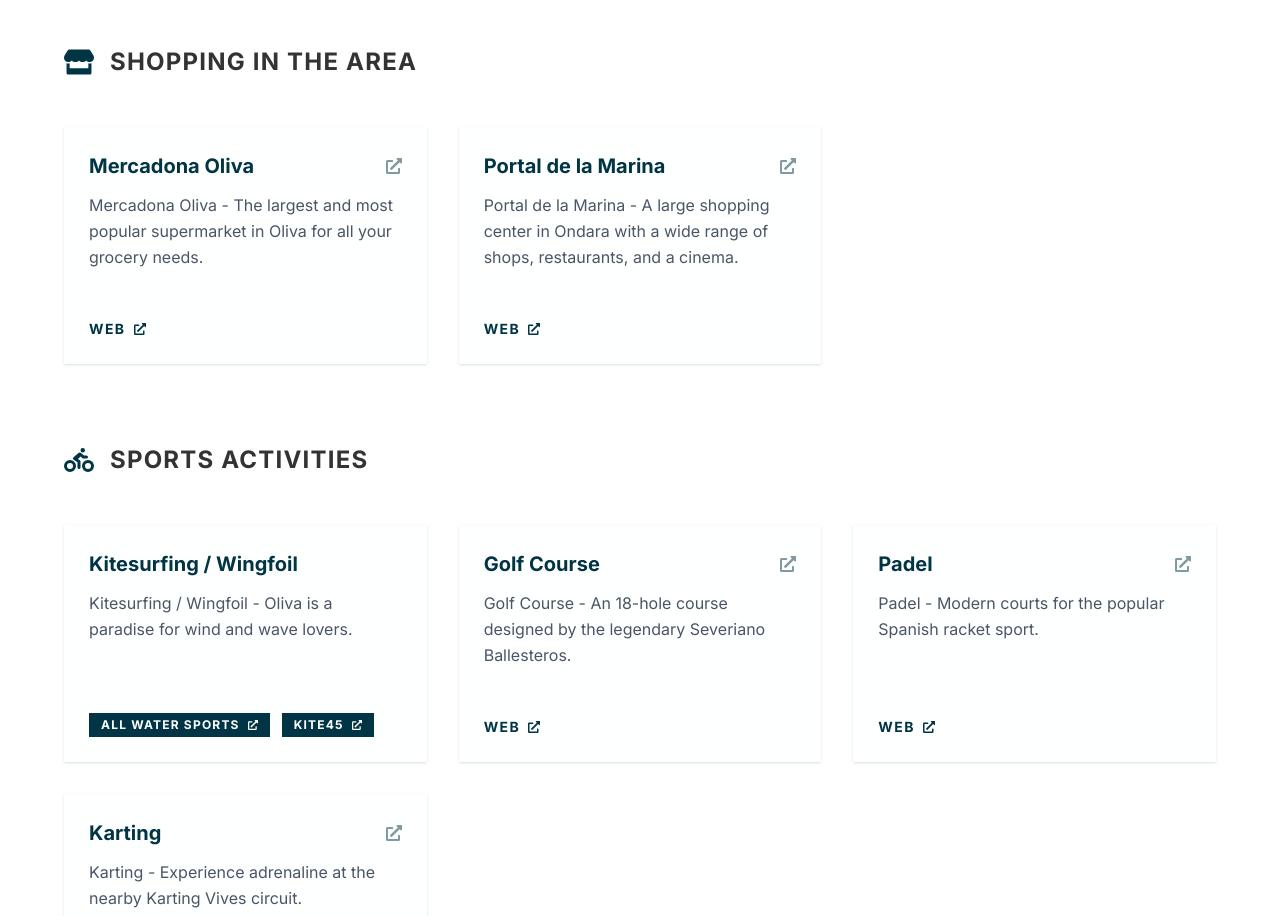
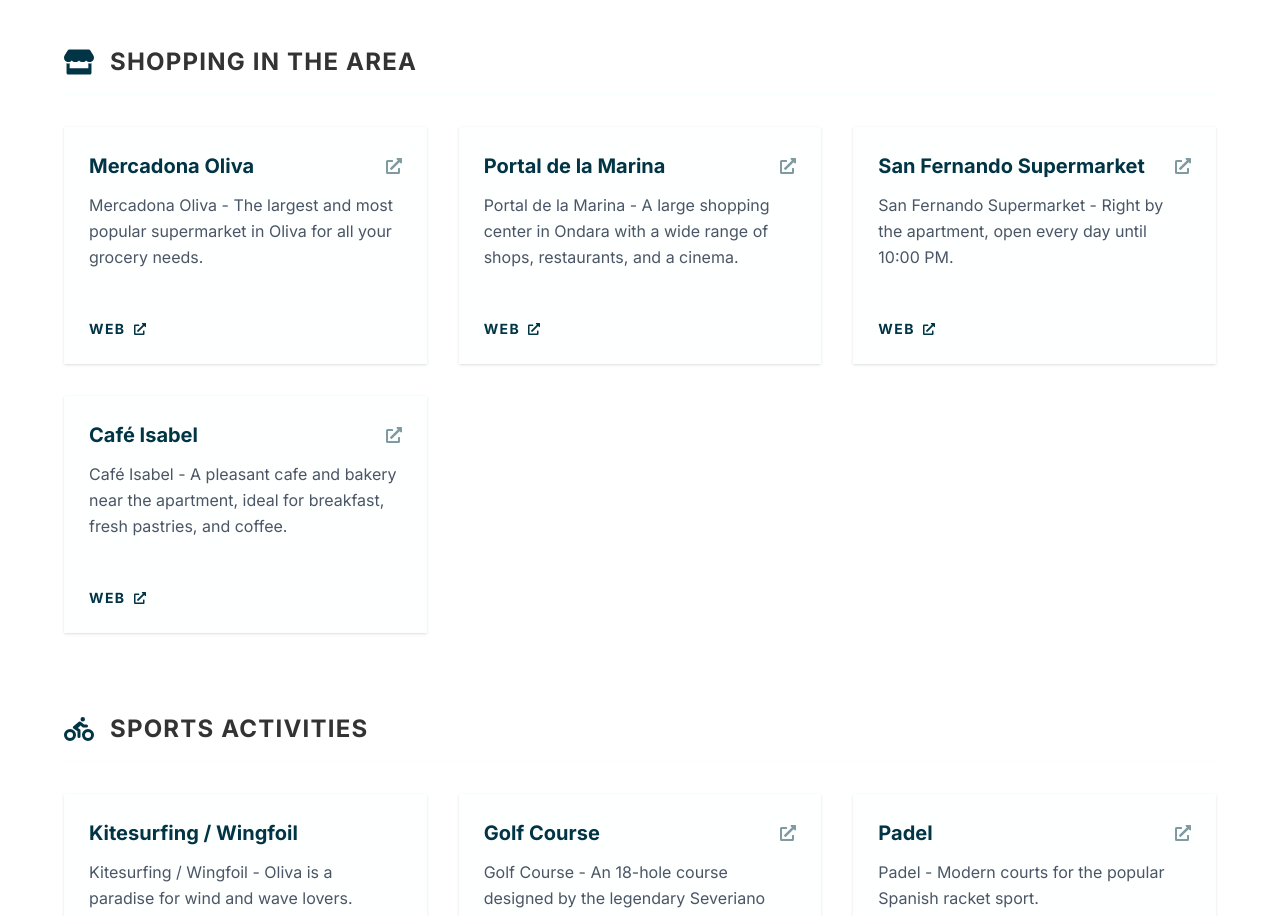
Before and after one commit to KikaF/olivabeachapartment, a Next.js app: page /en/location in a window 1280 px wide. Shown: the part 1300-2216 px from the top of the page. Built offline with nearby package versions, Linux system fonts and the light colour scheme.

Commit message:
Add new establishments to LocationContent

```diff
--- a/components/sections/LocationContent.tsx
+++ b/components/sections/LocationContent.tsx
@@ -93,6 +93,16 @@
                     name: "Portal de la Marina",
                     description: t("establishments.portal"),
                     link: "https://portaldelamarina.org/",
+                },
+                {
+                    name: "San Fernando Supermarket",
+                    description: t("establishments.fernando"),
+                    link: "https://maps.app.goo.gl/gSr8AmBQpHmX9prg6?g_st=in",
+                },
+                {
+                    name: "Café Isabel",
+                    description: t("establishments.isabel"),
+                    link: "https://maps.app.goo.gl/Y9rKsd1jTMwSuSK36?g_st=in",
                 },
             ],
         },
```
